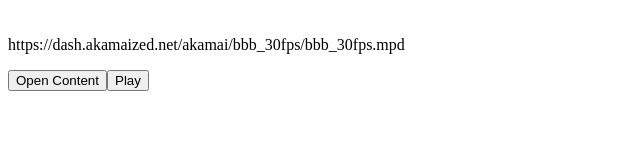
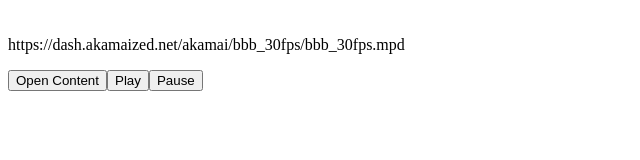
Before and after one commit to franbustillo93/TypeScript_Video_Player, a React (Create React App) app in the folder videoplayer/: page / in a window 1280 px wide. Shown: the part 424-584 px from the top of the page, without its empty margins (0-640 px from the left). Built offline with nearby package versions, Linux system fonts and the light colour scheme; what dashjs would draw is missing.

Commit message:
[React][Front] Added functionality to pause the video playback

```diff
--- a/videoplayer/src/VideoPlayer.tsx
+++ b/videoplayer/src/VideoPlayer.tsx
@@ -35,6 +35,10 @@ export class VideoPlayer extends Component<Props>{
             this.props.videoPlayer.player.play();
         }
 
+        const pause = () => {
+            this.props.videoPlayer.player.pause();
+        }
+
 
         return (
             <div >
@@ -44,6 +48,7 @@ export class VideoPlayer extends Component<Props>{
                 <p>{this.props.videoPlayer.url}</p>
                 <button onClick={() => openContent(this.props.videoPlayer.url)}> Open Content</button>
                 <button onClick={play}>Play</button>
+                <button onClick={pause}>Pause</button>
 
             </div>
         )
```
